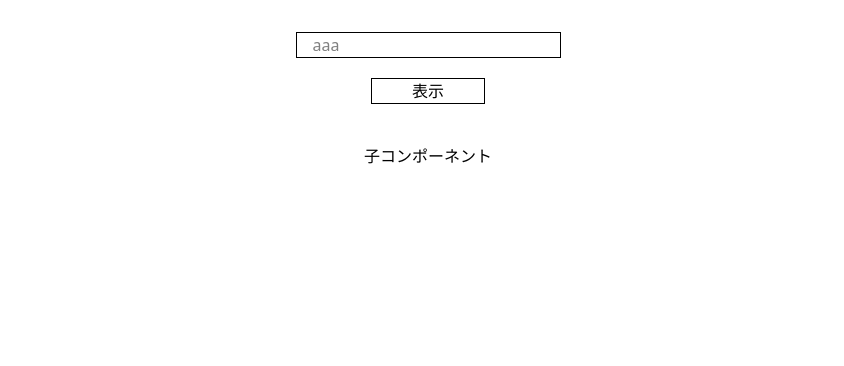
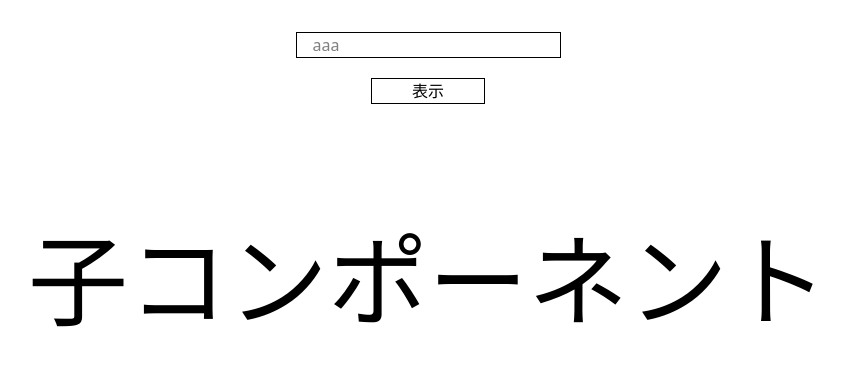
Before and after one commit to ryoma-abe/React-dev, a React (Vite) app in the folder react-stepUp/my-app/: page / in a window 1280 px wide. Shown: the top 366 px of the page, without its empty margins (212-1056 px from the left). Built offline with nearby package versions, Linux system fonts and the light colour scheme.

Commit message:
styledJSX

```diff
--- a/react-stepUp/my-app/package.json
+++ b/react-stepUp/my-app/package.json
@@ -13,6 +13,7 @@
     "@tailwindcss/vite": "^4.0.8",
     "react": "^19.0.0",
     "react-dom": "^19.0.0",
+    "styled-jsx": "^5.1.6",
     "tailwindcss": "^4.0.8"
   },
   "devDependencies": {
--- a/react-stepUp/my-app/src/component/Chaild.jsx
+++ b/react-stepUp/my-app/src/component/Chaild.jsx
@@ -2,8 +2,18 @@ export const Chaild = ({ open }) => {
   return (
     <>
       <div>
-        {open && <p className="mt-10 backdrop-blur-lg">子コンポーネント</p>}
+        {open && (
+          <p className="mt-10 backdrop-blur-lg text-child">子コンポーネント</p>
+        )}
       </div>
+      <style jsx="true">
+        {`
+          .text-child {
+            font-size: 100px;
+            margin: 100px;
+          }
+        `}
+      </style>
     </>
   );
 };
```
Also changed, not shown: 1 other file (tests, documents, lock files or other folders).
